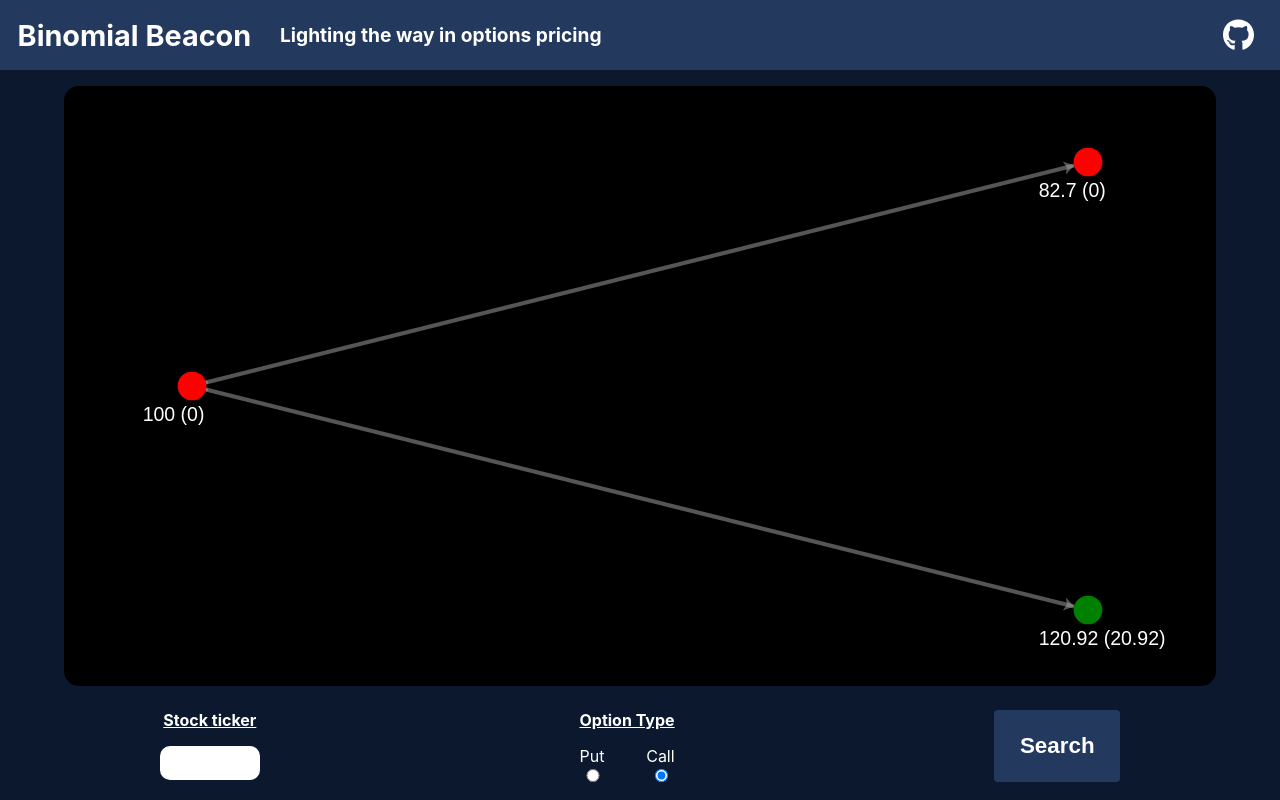
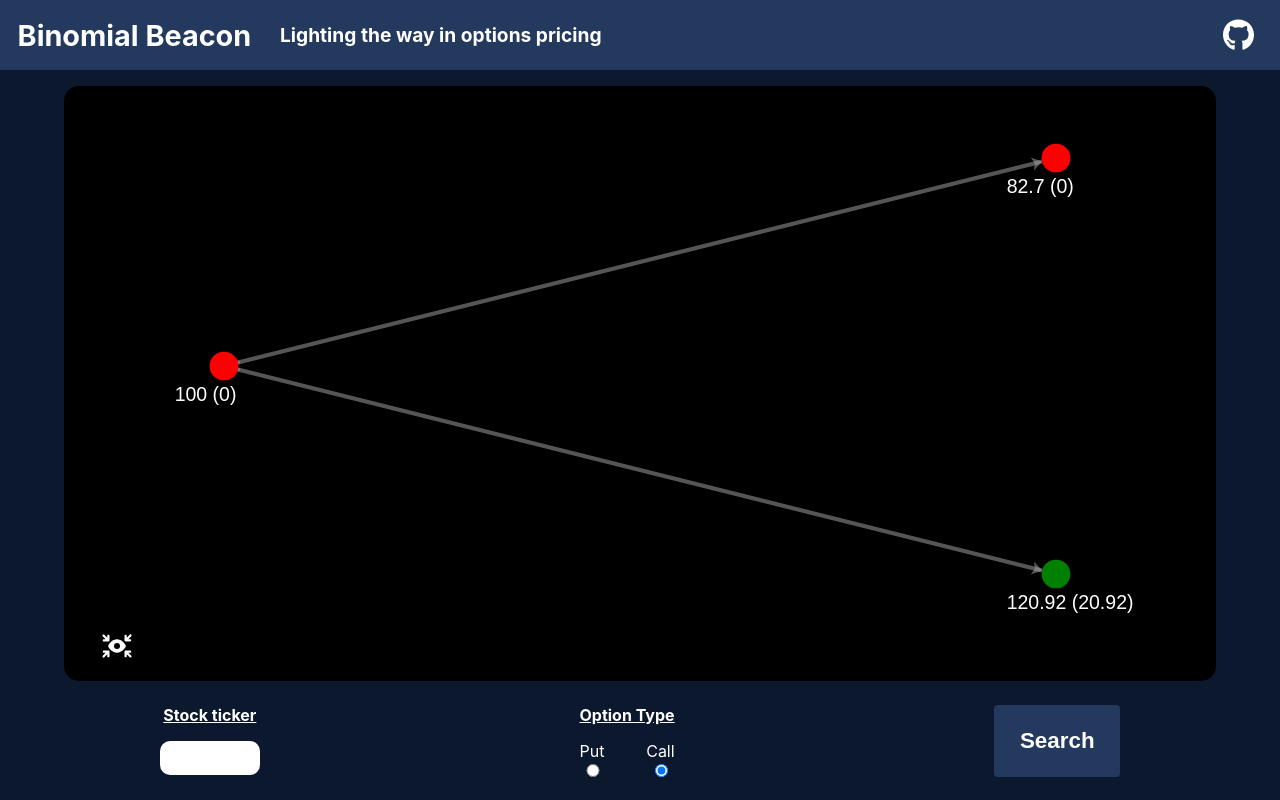
Before and after one commit to Sebastian-git/BinomialBeacon, a React (Create React App) app: page / in a window 1280 px wide. Built offline with nearby package versions, Linux system fonts and the light colour scheme.

Commit message:
Added re-center button for graph
* Graph always comes back into scope if re-centered

* Using fortawesome react fonts & svg icons

```diff
--- a/package.json
+++ b/package.json
@@ -6,6 +6,7 @@
   "dependencies": {
     "@alpacahq/alpaca-trade-api": "^3.0.1",
     "@fortawesome/free-brands-svg-icons": "^6.4.2",
+    "@fortawesome/free-solid-svg-icons": "^6.4.2",
     "@fortawesome/react-fontawesome": "^0.2.0",
     "@testing-library/jest-dom": "^5.16.5",
     "@testing-library/react": "^13.4.0",
--- a/src/App.css
+++ b/src/App.css
@@ -58,9 +58,42 @@ body {
   border-radius: 15px;
 }
 
+#refresh-graph-button {
+  margin-bottom: -4vh;
+  margin-left: 2vw;
+  background-color: black;
+  color: white;
+  border: none;
+  cursor: pointer;
+  padding: 1vh 1vw;
+}
+
+#refresh-graph-icon {
+  height: 3vh;
+}
+
+#refresh-graph-tooltip {
+  position: absolute;
+  background-color: #fff;
+  color: #000;
+  padding: 5px 10px;
+  border-radius: 4px;
+  font-size: 1em;
+  transition: opacity 0.1s;
+  opacity: 0;
+  animation: fadeIn 0.1s forwards;
+  margin-left: -3vw;
+  margin-top: -4.8vh;
+}
+
+@keyframes fadeIn {
+  to {
+    opacity: 1;
+  }
+}
+
 .form-wrapper {
   display: flex;
-
   flex-wrap: wrap;
   justify-content: space-around;
   align-items: stretch;
--- a/src/App.js
+++ b/src/App.js
@@ -1,6 +1,7 @@
-import React, { useEffect, useState } from 'react';
+import React, { useEffect, useState, useRef } from 'react';
 import { FontAwesomeIcon } from '@fortawesome/react-fontawesome'
 import { faGithub } from '@fortawesome/free-brands-svg-icons'
+import { faArrowsToEye } from '@fortawesome/free-solid-svg-icons';
 import ReactECharts from 'echarts-for-react';
 import PolygonOptionsData from './api.ts'
 import './App.css';
@@ -44,9 +45,19 @@ function App() {
   const [dataLoaded, setDataLoaded] = useState(false);
   const [optionType, setOptionType] = useState("call");
   const [deltaT, setDeltaT] =  useState(steps / steps);
+  const [centerGraphTooltip, setCenterGraphTooltip] = useState(false);
   const [upMove, setUpMove] = useState(() => upSize(stdDev, deltaT));
   const [downMove, setDownMove] = useState(() => downSize(stdDev, deltaT));
   const [riskNeutralProbability, setRiskNeutralProbability] = useState(0);
+
+  const [resetCount, setResetCount] = useState(0);
+  const echartRef = useRef(null);
+  useEffect(() => {
+    const chartInstance = echartRef.current.getEchartsInstance();
+    chartInstance.clear();
+    chartInstance.setOption(getGraphOption());
+  }, [resetCount]);
+
 
   useEffect(() => {
     let RNP = getRNP(rfr, deltaT, downMove, upMove)
@@ -318,7 +329,12 @@ function App() {
             </div>
           </div>
         )}
-        <ReactECharts className="react-echarts" option={getGraphOption()} style={{height: '70vh', width: '90vw', margin: "auto"}}/>
+        <ReactECharts ref={echartRef} className="react-echarts" option={getGraphOption()} style={{height: '65vh', width: '90vw', margin: "auto"}}/>
+
+        <button id="refresh-graph-button" onClick={() => setResetCount(resetCount + 1)} onMouseEnter={() => setCenterGraphTooltip(true)} onMouseLeave={() => setCenterGraphTooltip(false)} >
+          {centerGraphTooltip && <div id="refresh-graph-tooltip">Re-center graph</div>}
+          <FontAwesomeIcon id="refresh-graph-icon" icon={faArrowsToEye} />
+        </button>
       </div>
 
       <div>
```
Also changed, not shown: 1 other file (tests, documents, lock files or other folders).
